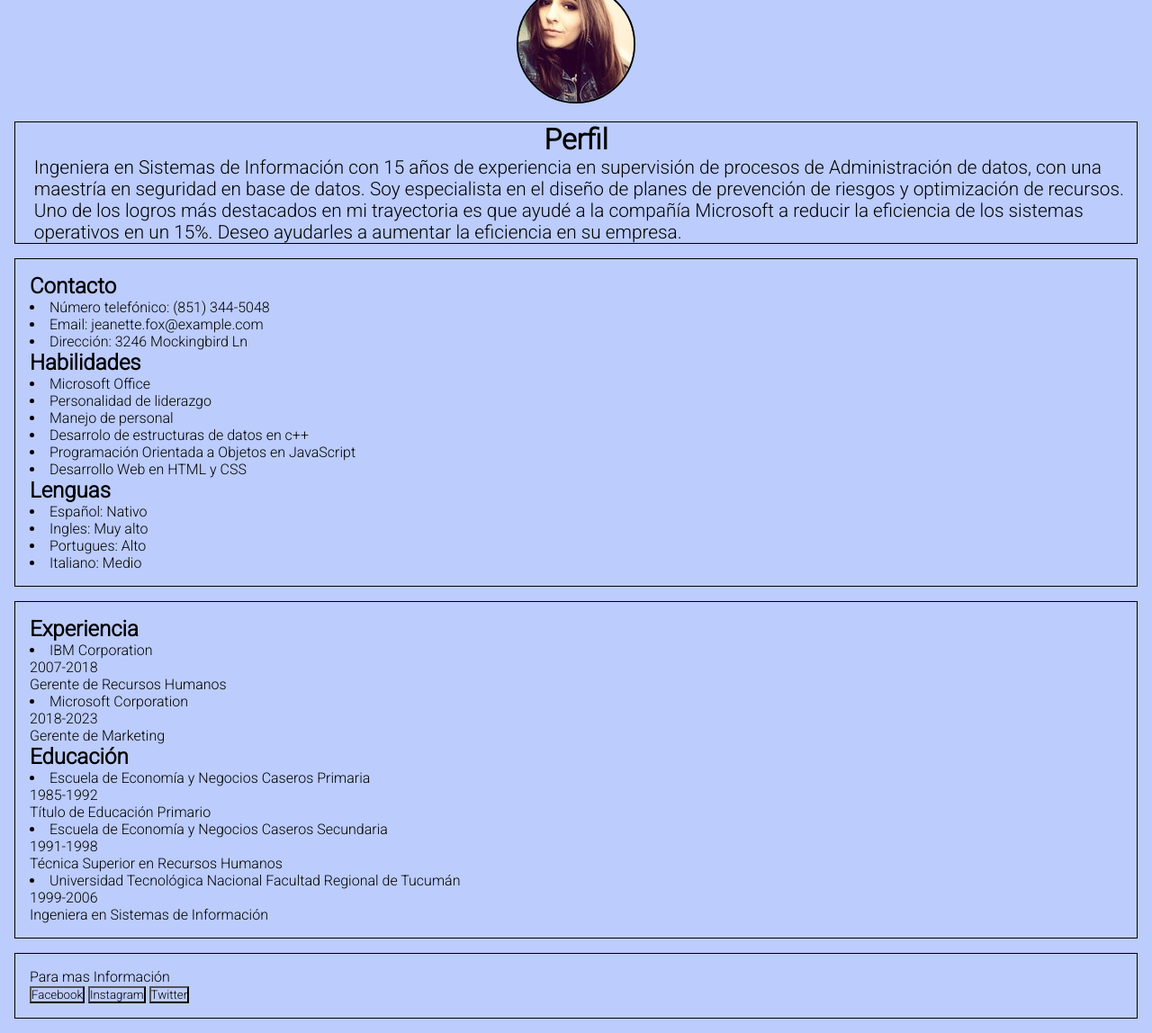
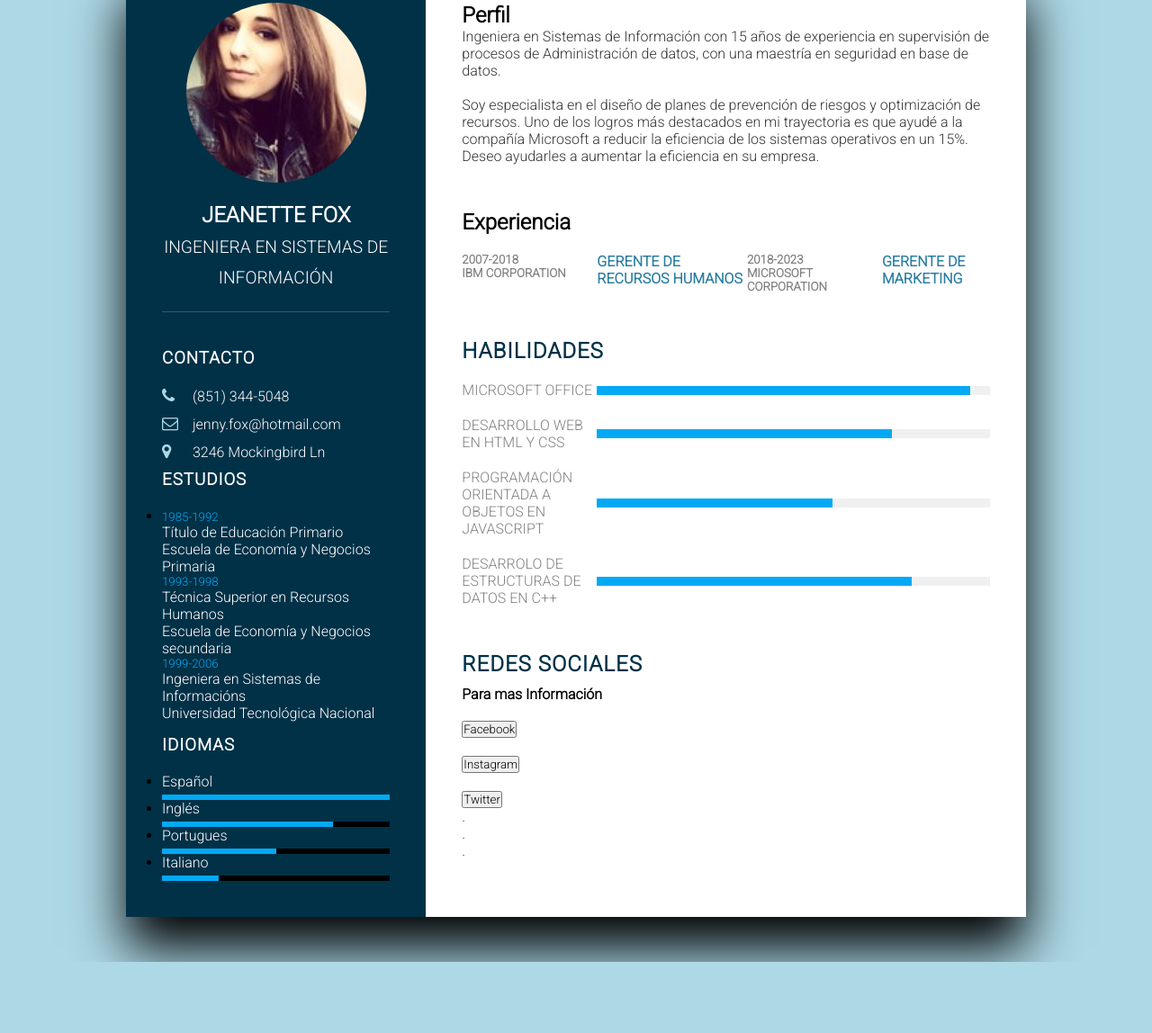
Before and after one commit to ivanochoa229/Proyecto-Argentina-Programa, a plain HTML site: page cv.html in a window 1280 px wide. Shown: the part 87-1235 px from the top of the page at 90% size. After the commit the page ends 1156 px from the top, so only its background shows below. Drawn offline with Linux system fonts and the light colour scheme.

Commit message:
Correccion

```diff
--- a/cv.html
+++ b/cv.html
@@ -5,86 +5,156 @@
     <meta http-equiv="X-UA-Compatible" content="IE=edge">
     <meta name="viewport" content="width=device-width, initial-scale=1.0">
     <title>Curriculum Vitae</title>
-    <link rel="stylesheet" href="estilos.css">
-    <link rel="preconnect" href="https://fonts.googleapis.com">
-    <link rel="preconnect" href="https://fonts.gstatic.com" crossorigin>
+    <link rel="stylesheet" href="https://cdnjs.cloudflare.com/ajax/libs/font-awesome/4.7.0/css/font-awesome.css" integrity="sha512-5A8nwdMOWrSz20fDsjczgUidUBR8liPYU+WymTZP1lmY9G6Oc7HlZv156XqnsgNUzTyMefFTcsFH/tnJE/+xBg==" crossorigin="anonymous" referrerpolicy="no-referrer" />
+    <link rel="stylesheet" href="styles.css">
     <link href="https://fonts.googleapis.com/css2?family=Roboto:wght@300&display=swap" rel="stylesheet">
 </head>
 <body>
-    <div class="contact-top">
-        <h1 class="contact-top__h1">Jeanette Fox</h1>
-        <h2 class="contact-top__h2">Ingeniera en Sistemas de Información</h2>
+    <div class = "contenedor">
+        <div class = "izquierda">
+            <div class="perfil">
+                <div class="imagen">
                     <img src="cv.jpg" alt="Jeanette">
                 </div>
-    <div class = "contact-med">
-        <h2 class = "contact-med__h2">Perfil</h2>
-        <p class="contact-med__p">Ingeniera en Sistemas de Información con 15 años de
+                <h2>Jeanette Fox<br><span>Ingeniera en Sistemas de Información</span></h2>
+            </div>
+            <div class="Info">
+                <h3 class="personal">Contacto</h3>
+                <ul>
+                    <li>
+                        <span class="Simbolo"><i class="fa fa-phone" aria-hidden="true"></i></span>
+                        <span class="texto">(851) 344-5048</span>
+                    </li>
+                    <li>
+                        <span class="Simbolo"><i class="fa fa-envelope-o" aria-hidden="true"></i></span>
+                        <span class="texto">jenny.fox@hotmail.com</span>
+                    </li>
+                    <li>
+                        <span class="Simbolo"><i class="fa fa-map-marker" aria-hidden="true"></i></span>
+                        <span class="texto">3246 Mockingbird Ln</span>
+                    </li>
+                </ul>
+            </div>
+
+            <div class="Info-estudios">
+                <h3 class="personal">Estudios</h3>
+                <ul>
+                    <li>
+                        <h5>1985-1992</h5>
+                        <h4>Título de Educación Primario</h4>
+                        <h4>Escuela de Economía y Negocios Primaria</h4>
+                        <h5>1993-1998</h5>
+                        <h4>Técnica Superior en Recursos Humanos</h4>
+                        <h4>Escuela de Economía y Negocios secundaria</h4>
+                        <h5>1999-2006</h5>
+                        <h4>Ingeniera en Sistemas de Informacións</h4>
+                        <h4>Universidad Tecnológica Nacional</h4>
+                    </li>
+                </ul>
+            </div>
+
+            <div class="Info-idiomas">
+                <h3 class="personal">Idiomas</h3>
+                <ul>
+                    <li>
+                        <span class="idiom">Español</span>
+                        <span class="nivel">
+                            <div style="width: 100%;"></div>
+                        </span>
+                    </li>
+                    <li>
+                        <span class="idiom">Inglés</span>
+                        <span class="nivel">
+                            <div style="width: 75%;"></div>
+                        </span>
+                    </li>
+                    <li>
+                        <span class="idiom">Portugues</span>
+                        <span class="nivel">
+                            <div style="width: 50%;"></div>
+                        </span>
+                    </li>
+                    <li>
+                        <span class="idiom">Italiano</span>
+                        <span class="nivel">
+                            <div style="width: 25%;"></div>
+                        </span>
+                    </li>
+                </ul>
+            </div>
+
+        </div>
+        <div class = "derecha">
+            <div class="acerca">
+                <h2 class="info2">Perfil</h2>
+                <p>Ingeniera en Sistemas de Información con 15 años de
                     experiencia en supervisión de procesos de Administración de datos,
-            con una maestría en seguridad en base de datos. Soy especialista en el diseño de
+                    con una maestría en seguridad en base de datos.<br><br>Soy especialista en el diseño de
                     planes de prevención de riesgos y optimización de recursos. Uno de los logros más
                     destacados en mi trayectoria es que ayudé a la compañía Microsoft a reducir la eficiencia de
-            los sistemas operativos en un 15%. Deseo ayudarles a aumentar la eficiencia en su empresa.</p>
+                    los sistemas operativos en un 15%. Deseo ayudarles a aumentar la eficiencia en su empresa.
+                </p>
             </div>
-    <div class="contact-datos">
-            <div>
-                <h2>Contacto</h2>
-                <li>
-                <span>Número telefónico:</span> (851) 344-5048
-                </li>
-                <li>
-                    <span>Email:</span> jeanette.fox@example.com
-                </li>
-                <li>
-                    <span>Dirección: </span> 3246 Mockingbird Ln
-                </li>
+            <div class="acerca">
+                <h2 class="info2">Experiencia</h2>
+                <div class="exp">
+                    <div class="empresas">
+                        <h5>2007-2018</h5>
+                        <h5>IBM Corporation</h5>
                     </div>
-        </ul>
-        <h2>Habilidades</h2>
-            <li>Microsoft Office</li>
-            <li>Personalidad de liderazgo</li>
-            <li>Manejo de personal</li>
-            <li>Desarrolo de estructuras de datos en c++</li>
-            <li>Programación Orientada a Objetos en JavaScript</li>
-            <li>Desarrollo Web en HTML y CSS</li>
-        <h2>Lenguas</h2>
-            <li><span>Español: </span>Nativo</li>
-            <li><span>Ingles: </span>Muy alto</li>
-            <li><span>Portugues: </span>Alto</li>
-            <li><span>Italiano: </span>Medio</li>
+                    <div class="cont">
+                        <h4>Gerente de Recursos Humanos</h4>
                     </div>
-    <div class="contact-exp">
-        <h2>Experiencia</h2>
-        <li>
-                IBM Corporation
-        <p>2007-2018</p>
-        <p>Gerente de Recursos Humanos</p>
-        </li>
-        <li>
-                Microsoft Corporation
-        <p>2018-2023</p>
-        <p>Gerente de Marketing</p>
-            </li>
-        </ul>
-
-        <h2>Educación</h2>
-            <li>Escuela de Economía y Negocios Caseros Primaria</li>
-            <p>1985-1992</p>
-            <p>Título de Educación Primario</p>
-            <li>Escuela de Economía y Negocios Caseros Secundaria</li>
-            <p>1991-1998</p>
-            <p>Técnica Superior en Recursos Humanos</p>
-            <li>Universidad Tecnológica Nacional Facultad Regional de Tucumán</li>
-            <p>1999-2006</p>
-            <p>Ingeniera en Sistemas de Información</p>
-        <ul>
+                    <div class="empresas">
+                        <h5>2018-2023</h5>
+                        <h5>Microsoft Corporation</h5>
+                    </div>
+                    <div class="cont">
+                        <h4>Gerente de Marketing</h4>
+                    </div>
+                </div>
             </div>
 
-    <footer>
-            <p id="link">Para mas Información</p>
-            <button type="button">Facebook</button>
-            <button type="button">Instagram</button>
-            <button type="button">Twitter</button>
-    </footer>
+            <div class="acerca habilidades">
+                <h2 class="Info2">Habilidades</h2>
+                <div class="exp">
+                    <h4>Microsoft Office</h4>
+                    <div class="nivel">
+                       <div style="width: 95%;"></div>
+                    </div>
+                </div>
+                <div class="exp">
+                    <h4>Desarrollo Web en HTML y CSS</h4>
+                    <div class="nivel">
+                        <div style="width: 75%;"></div>
+                    </div>
+                </div>
+                <div class="exp">
+                    <h4>Programación Orientada a Objetos en JavaScript</h4>
+                    <div class="nivel">
+                        <div style="width: 60%;"></div>
+                    </div>
+                </div>
+                <div class="exp">
+                    <h4>Desarrolo de estructuras de datos en c++</h4>
+                    <div class="nivel">
+                        <div style="width: 80%;"></div>
+                    </div>
+                </div>
+            </div>
+
+            <div class="acerca redes">
+                <h2 class="Info2">Redes Sociales</h2>
+                <h4>Para mas Información</h4><br>
+                <button type="button" id="link1">Facebook</button><br><br>
+                <button type="button" id="link2">Instagram</button><br><br>
+                <button type="button" id="link3">Twitter</button><br>
+                <p id="face">.</p>
+                <p id="insta">.</p>
+                <p id="twt">.</p>
+            </div>
+        </div>
+    </div>
     <script src="js/cv.js"></script>
 </body>
 </html>
--- a/estilos.css
+++ /dev/null
@@ -1,73 +0,0 @@
-*
-{
-    margin: 0px;
-    padding: 0px;
-    background-color:#bcccfc;
-    box-sizing: border-box;
-    font-family: 'Roboto', sans-serif;
-}
-
-img
-{
-    border-radius: 50%;
-    border: 2px solid black;
-
-}
-
-.contact-top
-{
-    text-align: center;
-    margin: 0 1em;
-    border-radius: 50px;
-}
-
-.contact-top__h1
-{
-    background-color: #5178b4;
-    font-size: 2.2em;
-    color:beige;
-}
-.contact-top__h2
-{
-    background-color: #9cabcf;
-    font-size: 1.5em;
-    text-align: center;
-}
-
-.contact-med
-{
-    border: 1px solid black;
-    margin: 1em;
-}
-
-.contact-med__h2
-{
-    font-size: 2em;
-    text-align: center;
-}
-.contact-med__p
-{
-    padding-left: 1em;
-    font-size: 1.3em;
-}
-
-.contact-datos
-{
-    border: 1px solid black;
-    margin: 1em;
-    padding: 1em;
-}
-
-.contact-exp
-{
-    border: 1px solid black;
-    margin: 1em;
-    padding: 1em;
-}
-
-footer
-{
-    border: 1px solid black;
-    margin: 1em;
-    padding: 1em;
-}
--- /dev/null
+++ b/styles.css
@@ -0,0 +1,267 @@
+*
+{
+    margin: 0;
+    padding: 0;
+    box-sizing: border-box;
+    font-family: 'Roboto', sans-serif;
+}
+
+body
+{
+    background: lightblue;
+    display: flex;
+    justify-content: center;
+    align-items: center;
+    min-height: 100vh;
+
+}
+
+.contenedor
+{
+    position: relative;
+    width: 100%;
+    max-width: 1000px;
+    min-height: 1000px;
+    margin: 50px;
+    background: #fff;
+    display: grid;
+    grid-template-columns: 1fr 2fr;
+    box-shadow: 0 35px 55px rgba(0, 0, 0, 1);
+}
+
+span
+{
+    color: #fff;
+}
+
+.Info
+{
+    padding-top: 40px;
+}
+.personal
+{
+    color: white;
+    text-transform: uppercase;
+    font-weight: 600;
+    letter-spacing: 1px;
+    margin-bottom: 20px;
+}
+
+.Info ul
+{
+    position: relative;
+}
+
+.Info ul li
+{
+    position: relative;
+    list-style: none;
+    margin: 10px 0;
+    cursor: pointer;
+}
+
+.Info ul li .Simbolo
+{
+   display: inline-block;
+   width: 30px;
+   font-size: 18px;
+   color: lightblue;
+}
+.Info ul li span
+{
+    color: white;
+    font-weight: 300;
+
+}
+
+.contenedor .izquierda
+{
+    position: relative;
+    background: #003147;
+    padding: 40px;
+
+}
+
+.Info-estudios li
+{
+    margin-bottom: 15px;
+}
+
+.Info-estudios h5
+{
+    color: #03a9f4;
+    font-weight: 500;
+}
+
+.Info-estudios h4:nth-child(2)
+{
+    color: white;
+    font-weight: 400;
+}
+
+.Info-estudios h4
+{
+    color: white;
+    font-weight: 300;
+}
+
+.Info-idiomas h4
+{
+    color: white;
+    font-weight: 300;
+}
+
+.Info-idiomas .nivel
+{
+    position: relative;
+    width: 100%;
+    height: 6px;
+    background: black;
+    display: block;
+    margin-top: 5px;
+}
+
+.Info-idiomas .nivel div
+{
+    position: absolute;
+    top: 0;
+    left: 0;
+    height: 100%;
+    background: #03a9f4;
+}
+
+.contenedor .derecha
+{
+    position: relative;
+    background: #fff;
+    padding: 40px;
+}
+
+.perfil
+{
+    position: relative;
+    display: flex;
+    flex-direction: column;
+    align-items: center;
+    padding-bottom: 20px;
+    border-bottom: 1px solid rgba(255, 255, 255, 0.2) ;
+}
+
+.perfil .imagen
+{
+    position: relative;
+    width: 200px;
+    height: 200px;
+    border-radius: 50%;
+    overflow: hidden;
+}
+.perfil .imagen img
+{
+    position: absolute;
+    top: 0;
+    left: 0;
+    width: 100%;
+    height:100% ;
+    object-fit: cover;
+}
+
+.perfil h2
+{
+    color: white;
+    font-size: 1.5em;
+    margin-top: 20px;
+    text-transform: uppercase;
+    text-align: center;
+    font-weight: 600;
+    line-height: 1.4em;
+}
+
+.perfil h2 span
+{
+    font-size: 0.8em;
+    font-weight: 300;
+
+}
+
+.acerca
+{
+    margin-bottom: 50px;
+}
+
+.acerca:last-child
+{
+    margin-bottom: 0;
+}
+
+.Info2
+{
+    color: #003147;
+    text-transform: uppercase;
+    letter-spacing: 1px;
+    margin-bottom: 10px;
+}
+
+p
+{
+    color: #333;
+}
+
+.acerca .exp
+{
+    display: flex;
+    flex-direction: row;
+    margin: 20px 0;
+}
+
+.acerca .exp .empresas
+{
+   min-width: 150px;
+}
+
+.acerca .exp .empresas h5{
+    text-transform: uppercase;
+    color: grey;
+    font-weight: 600;
+}
+
+.acerca .exp .cont h4
+{
+    text-transform: uppercase;
+    color: #2a7da2;
+    font-size: 16px;
+}
+
+.habilidades .exp
+{
+    position: relative;
+    width: 100%;
+    display: grid;
+    grid-template-columns: 150px 1fr;
+    justify-content: center;
+    align-items: center;
+}
+
+.habilidades .exp h4
+{
+    text-transform: uppercase;
+    color: grey;
+    font-weight: 500;
+
+}
+
+.habilidades .exp .nivel
+{
+    position: relative;
+    width: 100%;
+    height: 10px;
+    background: #f0f0f0;
+}
+
+.habilidades .exp .nivel div
+{
+    position: absolute;
+    top: 0;
+    left: 0;
+    height: 100%;
+    background: #03a9f4;
+}
```
Also changed, not shown: js/cv.js (+7 -7 lines). Lines whose indentation alone changed are shown as unchanged.
